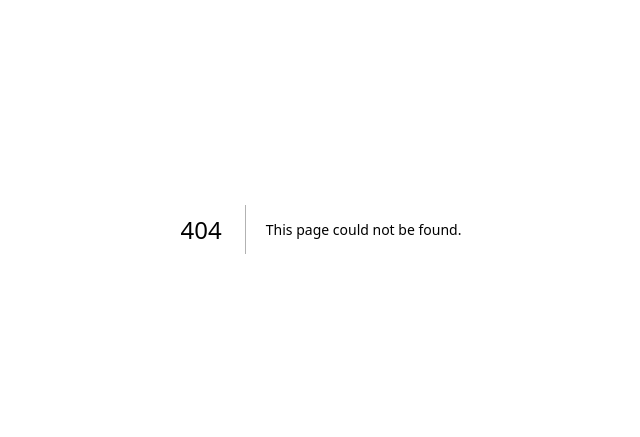
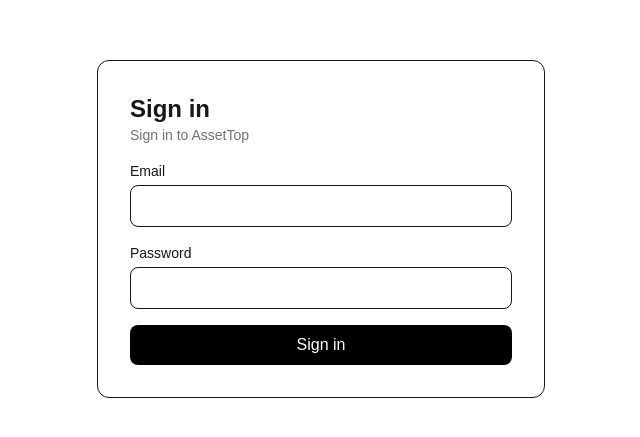
Before and after one commit to AssetOps/assetops, a Next.js app in the folder frontend/: page /login in a window 1280 px wide. Before the commit this address had no page. Shown: the part 171-608 px from the top of the page, without its empty margins (319-959 px from the left). Built offline with nearby package versions, Linux system fonts and the light colour scheme.

Commit message:
feat: add inventory and auth frontend pages

```diff
--- /dev/null
+++ b/frontend/app/(auth)/login/page.tsx
@@ -0,0 +1,68 @@
+"use client";
+
+import { useState } from "react";
+
+export default function LoginPage() {
+  const [email, setEmail] = useState("");
+  const [password, setPassword] = useState("");
+
+  function handleSubmit(e: React.FormEvent) {
+    e.preventDefault();
+
+    console.log({
+      email,
+      password,
+    });
+  }
+
+  return (
+    <main className="flex min-h-screen items-center justify-center">
+      <form
+        onSubmit={handleSubmit}
+        className="w-full max-w-md space-y-4 rounded-xl border p-8"
+      >
+        <div>
+          <h1 className="text-2xl font-bold">Sign in</h1>
+          <p className="text-sm text-gray-500">
+            Sign in to AssetTop
+          </p>
+        </div>
+
+        <div>
+          <label className="mb-1 block text-sm">
+            Email
+          </label>
+
+          <input
+            type="email"
+            value={email}
+            onChange={(e) => setEmail(e.target.value)}
+            className="w-full rounded-lg border p-2"
+            required
+          />
+        </div>
+
+        <div>
+          <label className="mb-1 block text-sm">
+            Password
+          </label>
+
+          <input
+            type="password"
+            value={password}
+            onChange={(e) => setPassword(e.target.value)}
+            className="w-full rounded-lg border p-2"
+            required
+          />
+        </div>
+
+        <button
+          type="submit"
+          className="w-full rounded-lg bg-black p-2 text-white"
+        >
+          Sign in
+        </button>
+      </form>
+    </main>
+  );
+}
--- /dev/null
+++ b/frontend/app/inventory/page.tsx
@@ -0,0 +1,61 @@
+type InventoryItem = {
+  id: string;
+  name: string;
+  serial_number: string;
+  quantity: number;
+  status: string;
+  notes: string;
+};
+
+async function getItems(): Promise<InventoryItem[]> {
+  const apiUrl =
+    process.env.API_URL ??
+    process.env.NEXT_PUBLIC_API_URL ??
+    "http://backend:8000/api";
+
+  const response = await fetch(`${apiUrl}/items/`, {
+    cache: "no-store",
+  });
+
+  if (!response.ok) {
+    throw new Error("Failed to load inventory");
+  }
+
+  return response.json();
+}
+
+export default async function InventoryPage() {
+  const items = await getItems();
+
+  return (
+    <main className="p-8">
+      <h1 className="mb-6 text-3xl font-bold">Inventory</h1>
+
+      <div className="overflow-hidden rounded-lg border">
+        <table className="w-full">
+          <thead>
+            <tr className="border-b">
+              <th className="p-4 text-left">Name</th>
+              <th className="p-4 text-left">Serial Number</th>
+              <th className="p-4 text-left">Quantity</th>
+              <th className="p-4 text-left">Status</th>
+            </tr>
+          </thead>
+
+          <tbody>
+            {items.map((item) => (
+              <tr key={item.id} className="border-b">
+                <td className="p-4">{item.name}</td>
+                <td className="p-4">
+                  {item.serial_number || "Not set"}
+                </td>
+                <td className="p-4">{item.quantity}</td>
+                <td className="p-4 capitalize">{item.status}</td>
+              </tr>
+            ))}
+          </tbody>
+        </table>
+      </div>
+    </main>
+  );
+}
--- /dev/null
+++ b/frontend/lib/api.ts
@@ -0,0 +1,31 @@
+const API_URL =
+  typeof window === "undefined"
+    ? process.env.API_URL
+    : process.env.NEXT_PUBLIC_API_URL;
+
+export type InventoryItem = {
+  id: string;
+  name: string;
+  serial_number: string;
+  category: string | null;
+  category_name: string | null;
+  location: string | null;
+  location_name: string | null;
+  quantity: number;
+  status: string;
+  notes: string;
+  created_at: string;
+  updated_at: string;
+};
+
+export async function getInventoryItems(): Promise<InventoryItem[]> {
+  const response = await fetch(`${API_URL}/items/`, {
+    cache: "no-store",
+  });
+
+  if (!response.ok) {
+    throw new Error("Failed to fetch inventory.");
+  }
+
+  return response.json();
+}
```
Also changed, not shown: frontend/app/(auth)/register/page.tsx (added).
